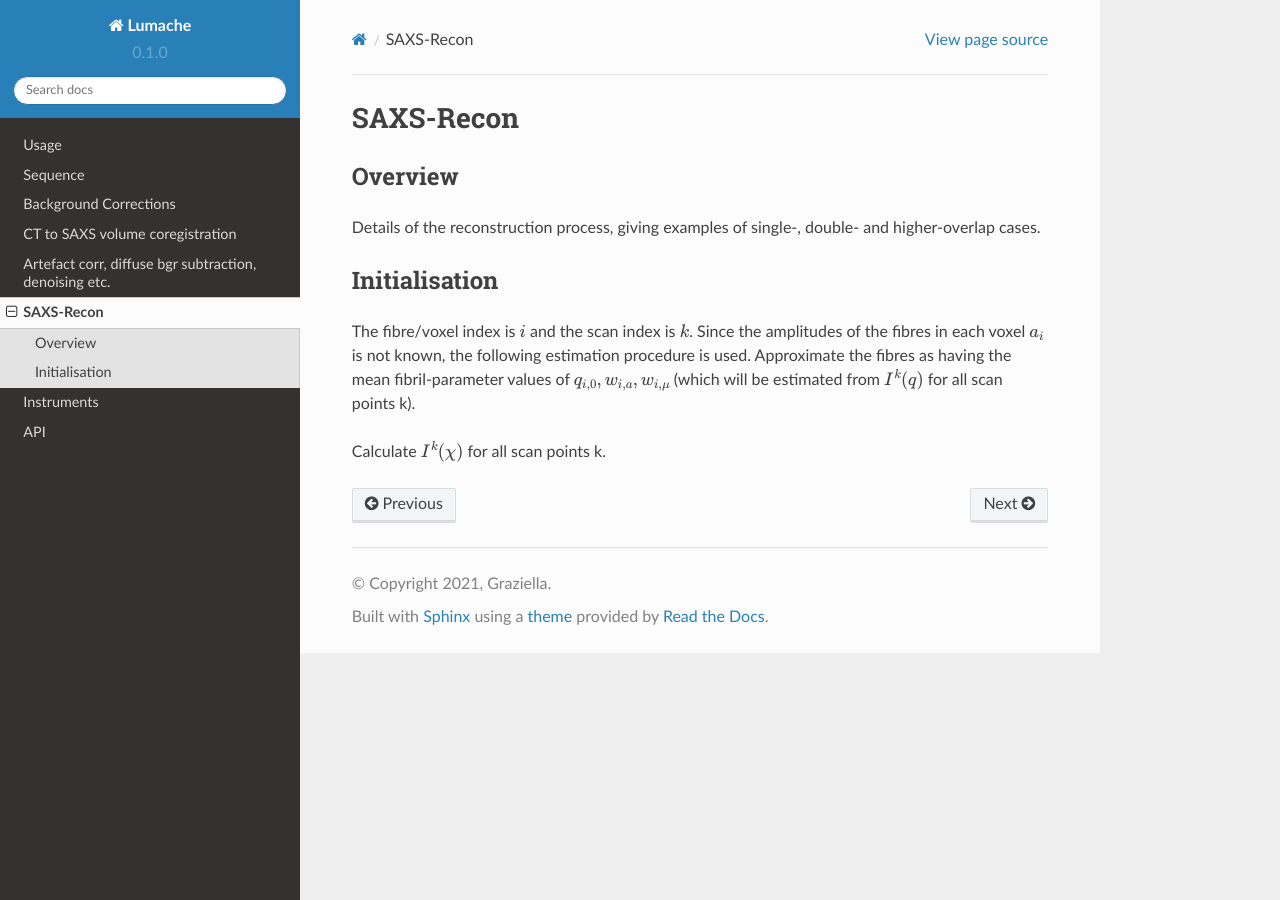
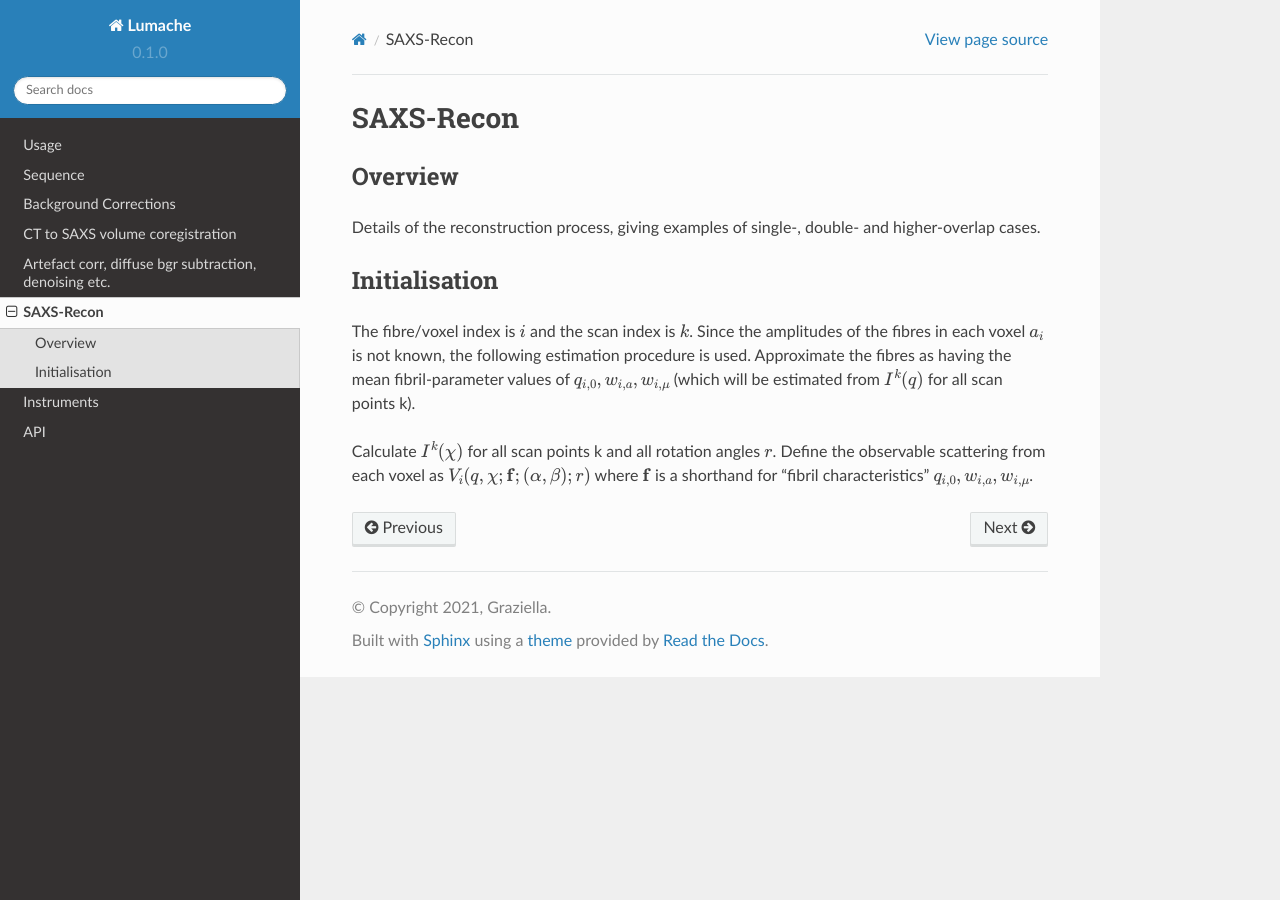
Before and after one commit to himadri111/saxs-docs-tutorial, a Sphinx documentation site: the page built from docs/source/saxsrecon.rst, in a window 1280 px wide. Built offline with Sphinx 7.4.7 and the Read the Docs theme 2.0.0, drawn with Linux system fonts in a browser that asks for light colours.

Commit message:
Update saxsrecon.rst

```diff
--- a/docs/source/saxsrecon.rst
+++ b/docs/source/saxsrecon.rst
@@ -13,4 +13,4 @@ Initialisation
 ---------------
 The fibre/voxel index is :math:`i` and the scan index is :math:`k`. Since the amplitudes of the fibres in each voxel :math:`a_{i}` is not known, the following estimation procedure is used. Approximate the fibres as having the mean fibril-parameter values of :math:`q_{i,0},w_{i,a},w_{i,\mu}` (which will be estimated from :math:`I^{k}(q)` for all scan points k).
 
-Calculate :math:`I^{k}(\chi)` for all scan points k.
+Calculate :math:`I^{k}(\chi)` for all scan points k and all rotation angles :math:`r`. Define the observable scattering from each voxel as :math:`V_{i}(q,\chi;{\bf{f}};(\alpha,\beta);r)` where :math:`\bf{f}` is a shorthand for "fibril characteristics" :math:`q_{i,0},w_{i,a},w_{i,\mu}`.
```
